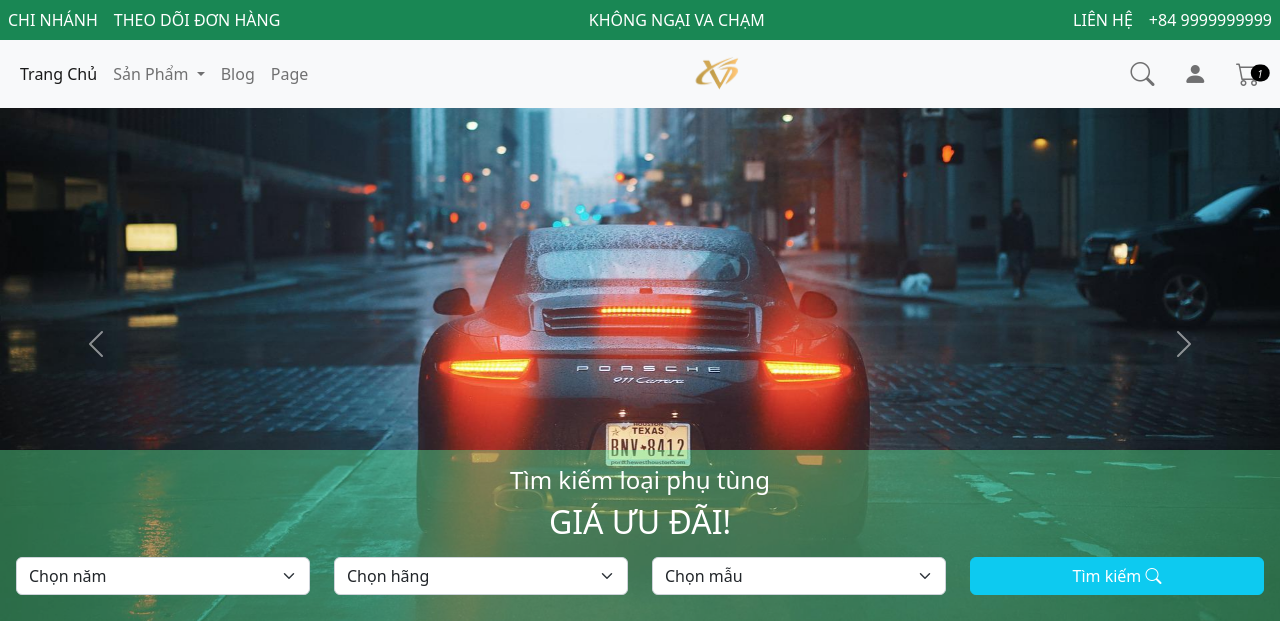
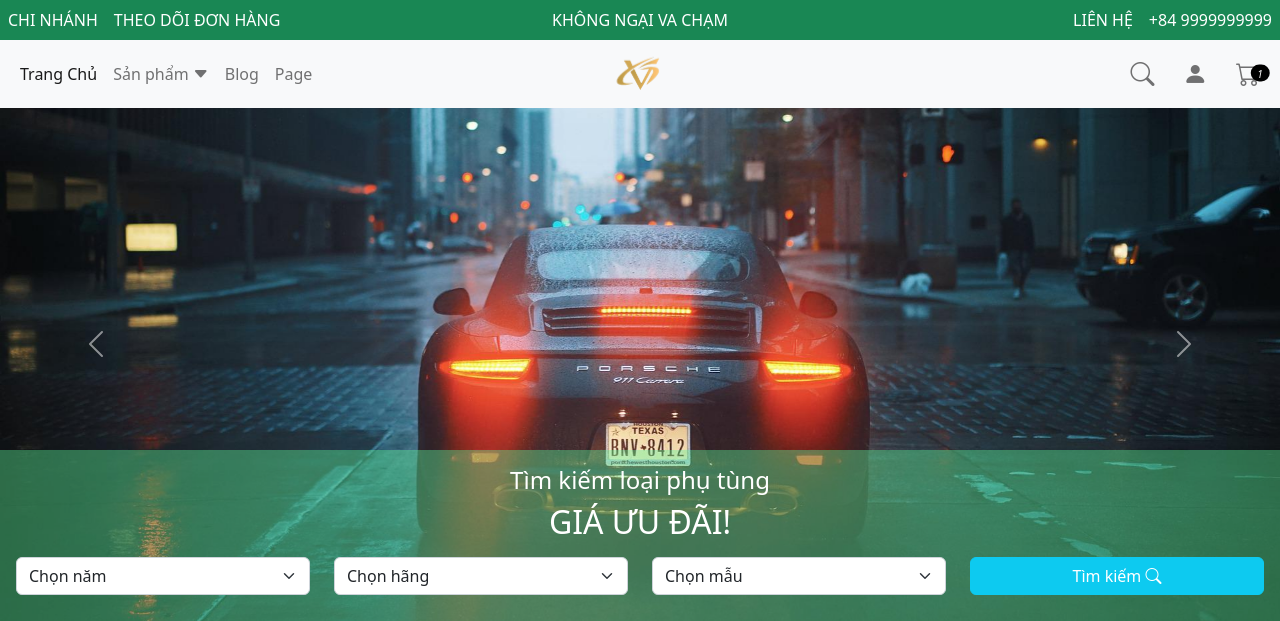
Before and after one commit to DuyNgo97/DA1, a PHP site: page /da1/ in a window 1280 px wide. Shown: the top 621 px of the page. Run offline with PHP 8.4, Linux system fonts and the light colour scheme.

Commit message:
update, fix lỗi

```diff
--- a/mvc/views/body/header.php
+++ b/mvc/views/body/header.php
@@ -1,21 +1,21 @@
 <header class="header fixed-top">
     <!-- Top header -->
     <div class="top-header d-none d-lg-block">
-        <div class="d-flex justify-content-between p-2 bg-success text-white text-uppercase">
+        <div class="d-flex justify-content-between p-2 bg-success text-white text-uppercase position-relative">
             <div class="d-flex gap-3">
                 <div>Chi nhánh</div>
                 <div>Theo dõi đơn hàng</div>
             </div>
-            <div>không ngại va chạm</div>
+            <div class="position-absolute top-50 start-50 translate-middle">không ngại va chạm</div>
             <div class="d-flex gap-3">
                 <div>Liên hệ</div>
                 +84 9999999999
             </div>
         </div>
     </div>
-    <!-- Navbar -->
+    <!-- Navbar PC -->
     <nav class="navbar navbar-expand-md bg-light">
-        <div class="container-fluid">
+        <div class="container-fluid position-relative">
             <button class="navbar-toggler" type="button" data-bs-toggle="collapse" data-bs-target="#navbarSupportedContent" aria-controls="navbarSupportedContent" aria-expanded="false" aria-label="Toggle navigation">
                 <span class="navbar-toggler-icon"></span>
             </button>
@@ -25,14 +25,11 @@
                     <li class="nav-item">
                         <a class="nav-link active" aria-current="page" href="home" target="_self">Trang Chủ</a>
                     </li>
-                    <!-- <li class="nav-item">
-                        <a class="nav-link" href="product" target="_self">Cửa Hàng</a>
-                    </li> -->
-                    <li class="nav-item dropdown-center">
-                        <a class="nav-link dropdown-toggle" href="#" id="navbarDarkDropdownMenuLink" role="button" data-bs-toggle="dropdown" aria-expanded="false">
-                            Sản Phẩm
+                    <li class="nav-item dropdown-center dropnav-a">
+                        <a class="nav-link" href="#" tabindex="0" data-bs-toggle="dropdown" aria-expanded="false" data-bs-auto-close="outside">
+                            Sản phẩm <i class="bi bi-caret-down-fill"></i>
                         </a>
-                        <ul class="dropdown-menu dropdown-menu-light" aria-labelledby="navbarDarkDropdownMenuLink">
+                        <ul class="dropdown-menu dropdown-menu-light">
                             <li><a class="dropdown-item" href="product" target="_self">Tất cả sản phẩm</a></li>
                             <li><a class="dropdown-item" href="#">Sản phẩm 1</a></li>
                             <li><a class="dropdown-item" href="#">Sản phẩm 2</a></li>
@@ -48,7 +45,7 @@
                 </ul>
             </div>
             <!-- Logo -->
-            <a class="navbar-brand" href="home" target="_self">
+            <a class="navbar-brand position-absolute top-50 start-50 translate-middle" href="home" target="_self">
                 <img src="public/images/logo_shop.png" alt="">
             </a>
             <!-- Navbar right -->
@@ -60,14 +57,14 @@
                         </a>
                     </li>
                     <!-- user -->
-                    <li class="nav-item d-none d-md-block dropstart">
+                    <li class="nav-item d-none d-md-block dropstart dropstart-a">
                         <a href="#" tabindex="0" class="nav-link fs-4" data-bs-toggle="dropdown" aria-expanded="false" data-bs-auto-close="outside">
                             <i class="bi bi-person-fill"></i>
                         </a>
                         <div class="dropdown-menu dropdown-menu-start p-3">
                             <div class="drop-account">
                                 <div class="avt-account">
-                                    <img src="public/images/avt.png" width="80px" alt="">
+                                    <img src="public/images/avt.png" alt="">
                                 </div>
                                 <div class="name-account">
                                     <a href="#">Nguyễn Trung Khiêm</a>
--- a/public/scss/_header.scss
+++ b/public/scss/_header.scss
@@ -66,6 +66,17 @@
                     margin-right: 0;
                 }
 
+                // Hover dropdown, nav
+                .dropstart-a {
+                    &:hover {
+                        .dropdown-menu {
+                            display: block;
+                            margin-top: 0;
+                            margin-left: -330px;
+                        }
+                    }
+                }
+
                 .drop-account {
                     width: 350px;
 
@@ -113,6 +124,16 @@
 
                 .navbar-collapse-1 {
                     display: block;
+
+                    .dropnav-a {
+                        &:hover {
+                            .dropdown-menu {
+                                display: block;
+                                margin-top: 0;
+                                margin-left: 0;
+                            }
+                        }
+                    }
                 }
 
                 .navbar-collapse-2 {
```
Also changed, not shown: public/css/main.css, public/images/sub.jpg.
